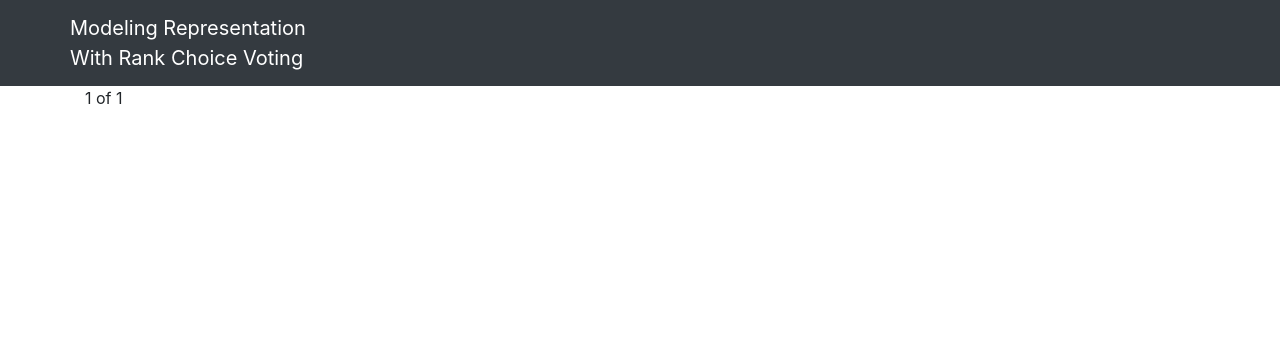
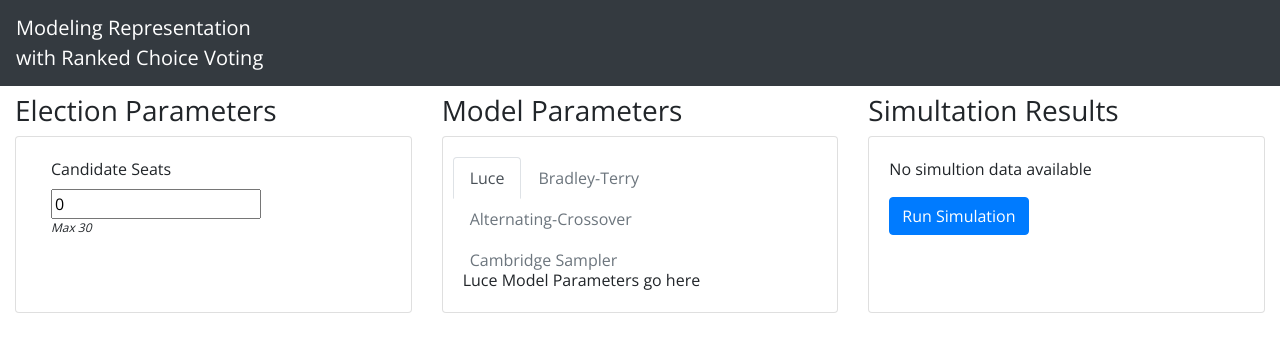
Before and after one commit to mggg/rcv-webapp, a React (Create React App) app: page / in a window 1280 px wide. Shown: the top 352 px of the page. Built offline with nearby package versions, Linux system fonts and the light colour scheme.

Commit message:
Content is posting to the backend with minimal issues

```diff
--- a/package.json
+++ b/package.json
@@ -6,8 +6,11 @@
     "@testing-library/jest-dom": "^4.2.4",
     "@testing-library/react": "^9.5.0",
     "@testing-library/user-event": "^7.2.1",
+    "axios": "^0.20.0",
     "bootstrap": "^4.5.3",
     "flow-bin": "^0.136.0",
+    "fontsource-open-sans": "^3.0.9",
+    "lodash": "^4.17.20",
     "react": "^16.14.0",
     "react-bootstrap": "^1.3.0",
     "react-dom": "^16.14.0",
--- a/src/App.js
+++ b/src/App.js
@@ -1,17 +1,13 @@
 import React from "react";
-import { Container, Row, Col } from "react-bootstrap";
 import AppHeader from "./AppHeader";
+import SimulationContainer from "./SimulationContainer";
 import "./App.css";
 
 function App() {
   return (
     <>
       <AppHeader />
-      <Container>
-        <Row>
-          <Col>1 of 1</Col>
-        </Row>
-      </Container>
+      <SimulationContainer />
     </>
   );
 }
--- a/src/AppHeader.js
+++ b/src/AppHeader.js
@@ -4,11 +4,11 @@ import { Container, Navbar } from "react-bootstrap";
 function AppHeader() {
   return (
     <Navbar bg="dark" variant="dark">
-      <Container>
+      <Container fluid>
         <Navbar.Brand>
           Modeling Representation
           <br />
-          With Rank Choice Voting
+          with Ranked Choice Voting
         </Navbar.Brand>
       </Container>
     </Navbar>
--- /dev/null
+++ b/src/ElectionParameters.js
@@ -0,0 +1,24 @@
+import React from "react";
+import { Col } from "react-bootstrap";
+import ParameterContainer from "./ParameterContainer";
+
+function ElectionParameters(props) {
+  return (
+    <>
+      <h1>Election Parameters</h1>
+      <ParameterContainer>
+        <Col>
+          <label className="input-label">Candidate Seats</label>
+          <input
+            type="number"
+            onChange={(e) => props.setSeatsOpen(e.target.value)}
+            value={props.seatsOpen}
+          ></input>
+          <p className="input-helper-text">Max 30</p>
+        </Col>
+      </ParameterContainer>
+    </>
+  );
+}
+
+export default ElectionParameters;
--- /dev/null
+++ b/src/EmptyDataPlaceholder.js
@@ -0,0 +1,7 @@
+import React from "react";
+
+function EmptyDataPlaceholder() {
+  return <p>No simultion data available</p>;
+}
+
+export default EmptyDataPlaceholder;
--- /dev/null
+++ b/src/LuceModelParameters.js
@@ -0,0 +1,7 @@
+import React from "react";
+
+function LuceModelParameters() {
+  return <div>Luce Model Parameters go here</div>;
+}
+
+export default LuceModelParameters;
--- /dev/null
+++ b/src/ModelParameters.js
@@ -0,0 +1,34 @@
+import React from "react";
+import { Tab, Tabs } from "react-bootstrap";
+import LuceModelParameters from "./LuceModelParameters";
+import ParameterContainer from "./ParameterContainer";
+
+function ModelParameters() {
+  return (
+    <>
+      <h1>Model Parameters</h1>
+      <ParameterContainer>
+        <Tabs defaultActiveKey="luce">
+          <Tab eventKey="luce" title="Luce">
+            <LuceModelParameters />
+          </Tab>
+          <Tab eventKey="bradleyTerry" title="Bradley-Terry" disabled>
+            <LuceModelParameters />
+          </Tab>
+          <Tab
+            eventKey="alternatingCrossover"
+            title="Alternating-Crossover"
+            disabled
+          >
+            <LuceModelParameters />
+          </Tab>
+          <Tab eventKey="cambridgeSampler" title="Cambridge Sampler" disabled>
+            <LuceModelParameters />
+          </Tab>
+        </Tabs>
+      </ParameterContainer>
+    </>
+  );
+}
+
+export default ModelParameters;
--- /dev/null
+++ b/src/ParameterContainer.js
@@ -0,0 +1,12 @@
+import React from "react";
+import { Card } from "react-bootstrap";
+
+function ParameterContainer(props) {
+  return (
+    <Card body className="flex-grow-1">
+      {props.children}
+    </Card>
+  );
+}
+
+export default ParameterContainer;
--- /dev/null
+++ b/src/SimulationContainer.js
@@ -0,0 +1,35 @@
+import React, { useState } from "react";
+import { Container, Row, Col } from "react-bootstrap";
+import ElectionParameters from "./ElectionParameters";
+import ModelParameters from "./ModelParameters";
+import SimulationResults from "./SimulationResults";
+
+function SimulationContainer() {
+  const [seatsOpen, setSeatsOpen] = useState(0);
+  const [simulationResults, setSimulationResults] = useState({});
+
+  return (
+    <Container fluid>
+      <Row style={{ height: "max" }}>
+        <Col className="pt-2 d-flex flex-column">
+          <ElectionParameters
+            seatsOpen={seatsOpen}
+            setSeatsOpen={setSeatsOpen}
+          />
+        </Col>
+        <Col className="pt-2 d-flex flex-column">
+          <ModelParameters />
+        </Col>
+        <Col md={4} className="pt-2 d-flex flex-column">
+          <SimulationResults
+            simulationResults={simulationResults}
+            queryParams={{ seatsOpen }}
+            setSimulationResults={setSimulationResults}
+          />
+        </Col>
+      </Row>
+    </Container>
+  );
+}
+
+export default SimulationContainer;
--- /dev/null
+++ b/src/SimulationResults.js
@@ -0,0 +1,30 @@
+import React from "react";
+import axios from "axios";
+import _ from "lodash";
+import { Button } from "react-bootstrap";
+import ParameterContainer from "./ParameterContainer";
+import EmptyDataPlaceholder from "./EmptyDataPlaceholder";
+
+function SimulationResults(props) {
+  const apiURL = `http://localhost:1080/api/v1/simulate`;
+
+  const fetchData = async () => {
+    const response = await axios.get(apiURL, { params: props.queryParams });
+    props.setSimulationResults(response.data);
+  };
+
+  return (
+    <>
+      <h1>Simultation Results</h1>
+      <ParameterContainer>
+        {_.isEmpty(props.simulationResults) && <EmptyDataPlaceholder />}
+        {!_.isEmpty(props.simulationResults) && (
+          <p>{JSON.stringify(props.simulationResults)}</p>
+        )}
+        <Button onClick={fetchData}>Run Simulation</Button>
+      </ParameterContainer>
+    </>
+  );
+}
+
+export default SimulationResults;
--- a/src/index.css
+++ b/src/index.css
@@ -1,13 +1,18 @@
 body {
   margin: 0;
-  font-family: -apple-system, BlinkMacSystemFont, 'Segoe UI', 'Roboto', 'Oxygen',
-    'Ubuntu', 'Cantarell', 'Fira Sans', 'Droid Sans', 'Helvetica Neue',
-    sans-serif;
-  -webkit-font-smoothing: antialiased;
-  -moz-osx-font-smoothing: grayscale;
+  font-family: "Open Sans";
 }
 
-code {
-  font-family: source-code-pro, Menlo, Monaco, Consolas, 'Courier New',
-    monospace;
+h1 {
+  font-size: 1.75rem;
 }
+
+.input-label {
+  font-size: 1rem;
+  display: block;
+}
+
+.input-helper-text {
+  font-size: 0.75rem;
+  font-style: italic;
+}
--- a/src/index.js
+++ b/src/index.js
@@ -1,7 +1,9 @@
 import React from "react";
 import ReactDOM from "react-dom";
+import "fontsource-open-sans";
 import "bootstrap/dist/css/bootstrap.min.css";
 import "./index.css";
+
 import App from "./App";
 import * as serviceWorker from "./serviceWorker";
 
```
Also changed, not shown: 1 other file (tests, documents, lock files or other folders).
